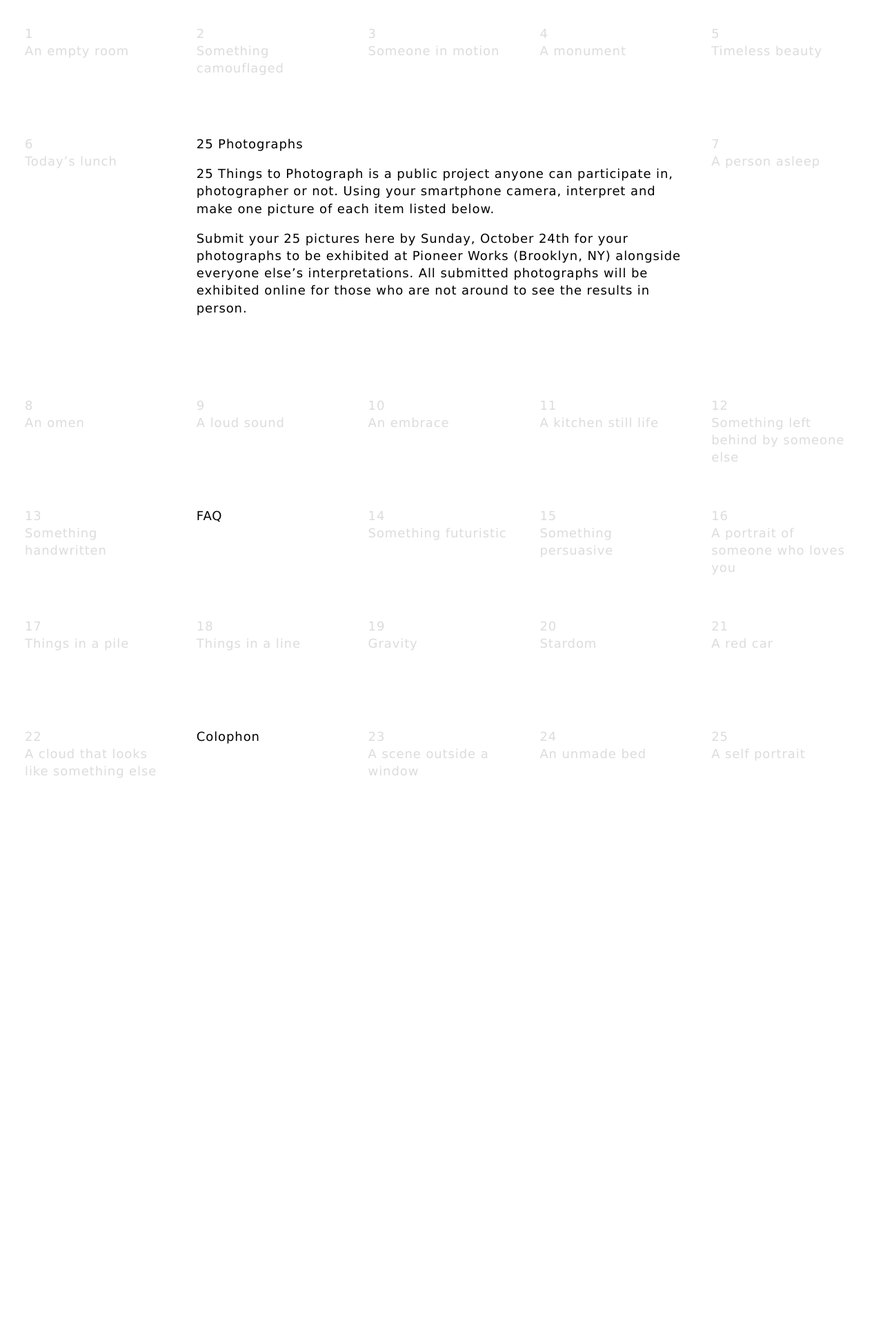
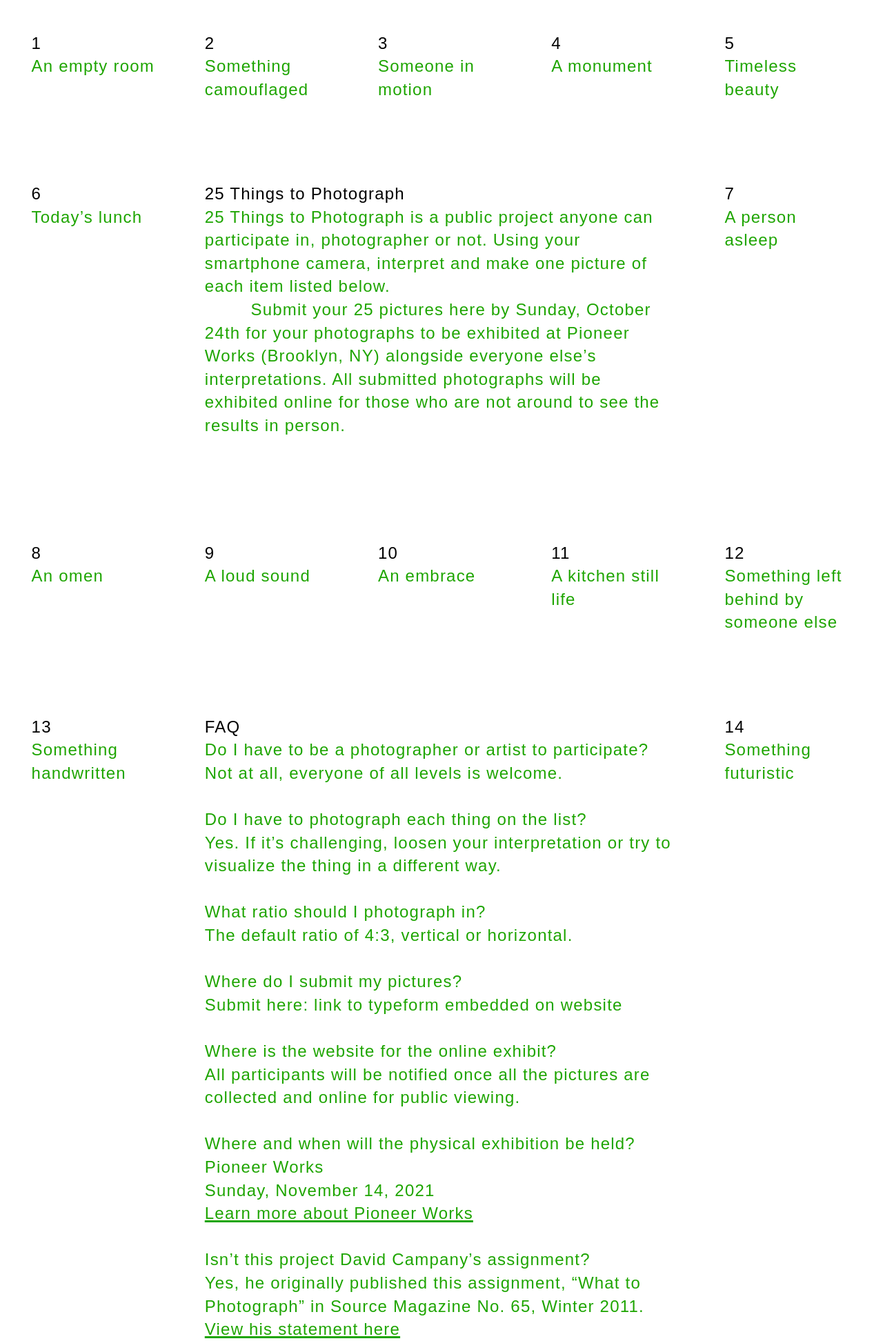
Before and after one commit to bryantwells/25-photographs, a PHP site: page / in a window 1280 px wide. Shown: the top 1944 px of the page at 69% size. Before the commit the page ends 1128 px from the top, so only its background shows below. Run offline with PHP 8.4, Linux system fonts and the light colour scheme.

Commit message:
change color, disable toggle

```diff
--- a/index.html
+++ b/index.html
@@ -89,7 +89,7 @@
 
         <!-- Info -->
         <header class="Info u-expandable is-expanded">
-            <h1 class="Info-header u-expandableHeader">25 Photographs</h1>
+            <h1 class="Info-header u-expandableHeader">25 Things to Photograph</h1>
             <section class="Info-body u-expandableBody">
                 <p>25 Things to Photograph is a public project anyone can participate in, photographer or not. Using your smartphone camera, interpret and make one picture of each item listed below.</p>
                 <p>Submit your 25 pictures here by Sunday, October 24th for your photographs to be exhibited at Pioneer Works (Brooklyn, NY) alongside everyone else’s interpretations. All submitted photographs will be exhibited online for those who are not around to see the results in person.</p>
@@ -97,7 +97,7 @@
         </header>
 
         <!-- FAQ -->
-        <section class="Faq u-expandable">
+        <section class="Faq u-expandable is-expanded">
             <h2 class="Faq-header u-expandableHeader">FAQ</h2>
             <dl class="Faq-list u-expandableBody">
                 <dt class="Faq-question">Do I have to be a photographer or artist to participate?</dt>
@@ -131,7 +131,7 @@
         </section>
 
         <!-- Footer -->
-        <article class="Footer u-expandable">
+        <article class="Footer u-expandable is-expanded">
             <h2 class="Footer-header u-expandableHeader">Colophon</h2>
             <section class="Footer-body u-expandableBody">
                 <p>
@@ -141,6 +141,6 @@
             </section>
         </article>
     </main>
-    <script src="/script.js"></script>
+    <!-- <script src="/script.js"></script> -->
 </body>
 </html>
--- a/style.css
+++ b/style.css
@@ -1,29 +1,32 @@
 /* GENERAL */
 
-::selection { color: green; }
+::selection { color: black; }
 
 * { box-sizing: border-box; }
 
 html {
-    font-size: 18px;
-    font-family: Verdana, Arial, Helvetica, sans-serif;
+    font-size: 24px;
+    font-family: Arial, Helvetica, sans-serif;
     letter-spacing: 0.05em;
     line-height: 1.4;
-    /* -webkit-text-stroke: 0.03em currentColor; */
+    color: rgb(30, 165, 0);
 }
 
 body {
     margin: 0;
     margin: auto;
-    padding: 1rem;
+    padding: 0.5rem;
 }
 
 h1, h2 {
     font-size: unset;
     font-weight: unset;
     margin: 0;
-    margin-bottom: 1rem;
+    /* margin-bottom: 1.4rem; */
     display: inline-block;
+    /* text-transform: uppercase; */
+    user-select: none;
+    color: black;
 }
 
 dl {
@@ -32,15 +35,18 @@ dl {
 
 dd {
     margin: 0;
-    margin-bottom: 1rem;
+}
+
+dd:not(:last-of-type) {
+    margin-bottom: 1.4rem;
 }
 
 p {
     margin: 0;
 }
 
-p:not(:last-child) {
-    margin-bottom: 1rem;
+p:not(:first-child) {
+    text-indent: 5ch;
 }
 
 a {
@@ -48,20 +54,20 @@ a {
     text-decoration-thickness: 0.13rem;
 }
 
-main {
-    display: grid;
-    grid-template-columns: repeat(5, 1fr);
-    grid-auto-rows: minmax(20vh, auto);
+a:hover {
+    color: black;
 }
+
+
 
 /* PROMPT */
 
 .Prompt {
     counter-increment: prompt;
-    padding: 1rem;
+    padding: 1.4rem 1.4rem 3.5rem 1.4rem;
     pointer-events: none;
-    color: gainsboro;
-    cursor: default;
+    /* color: hsl(0,0%,80%); */
+    /* cursor: default; */
     transition: color 0.5s 0.2s;
 }
 
@@ -77,32 +83,28 @@ main {
 .Prompt-text::before {
     content: counter(prompt);
     display: block;
+    color: black;
 }
 
 /* INFO */
 
 .Info, .Faq, .Footer {
-    padding: 1rem;
+    padding: 1.4rem;
 }
 
 /* EXPANDABLE */
 
-.u-expandable.is-expanded {
-    grid-column: 2 / 5;
-    margin-bottom: 10vh;
-}
+/* .u-expandableHeader {
+    cursor: pointer;
+} */
 
-.u-expandableHeader {
-    cursor: pointer;
-}
-
-.u-expandableHeader:hover::before {
+/* .u-expandableHeader:hover::before {
     content: '(';
 }
 
 .u-expandableHeader:hover::after {
     content: ')';
-}
+} */
 
 .u-expandableBody {
     display: none;
@@ -113,6 +115,17 @@ main {
 }
 
 /* LAYOUT */
+
+main {
+    display: grid;
+    grid-template-columns: repeat(5, 1fr);
+    grid-auto-rows: minmax(0, auto);
+}
+
+.u-expandable.is-expanded {
+    grid-column: 2 / 5;
+    margin-bottom: 3.5rem;
+}
 
 .Info {
     grid-column: 2 / 3;
```
Also changed, not shown: other parts of style.css (+47 -0 lines).
